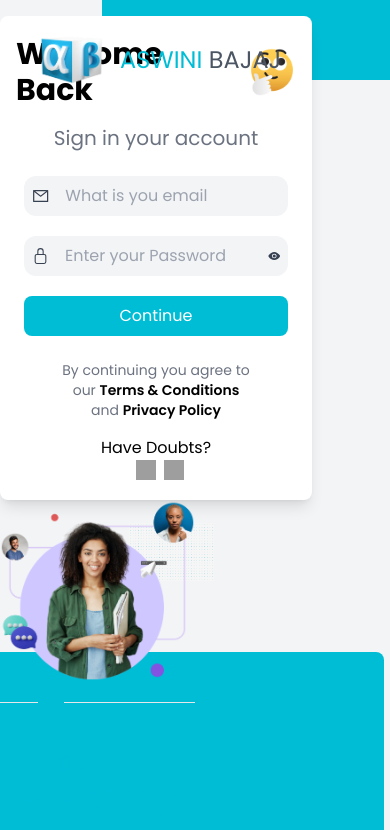
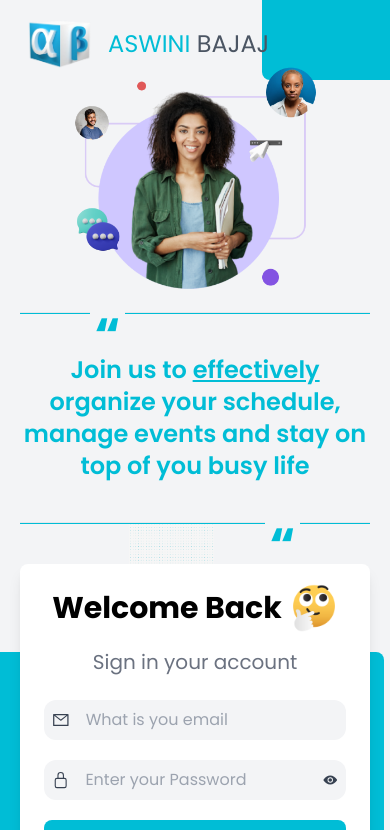
Before and after one commit to bipod-ghosh-lg/student-details-form, a React (Vite) app: page / in a window 390 px wide. Shown: the top 830 px of the page. Built offline with nearby package versions, Linux system fonts and the light colour scheme; grey boxes are pictures that could not be loaded.

Commit message:
done for both screen

```diff
--- a/src/components/login/Login.jsx
+++ b/src/components/login/Login.jsx
@@ -25,13 +25,13 @@ const Login = () => {
   };
 
   return (
-    <div className="h-full bg-gray-100 min-h-screen w-screen md:px-12 xl:px-32 2xl:px-40 py-4 md:py-12 2xl:py-10 flex flex-col md:flex-row justify-between overflow-hidden">
-      <div className="absolute top-0 right-0 h-20 w-72 rounded-bl-lg bg-[#00BDD6]" />
+    <div className="h-full bg-gray-100 min-h-screen w-screen px-5 md:px-12 xl:px-32 2xl:px-40 py-4 md:py-12 2xl:py-10 gap-10 md:gap-0 flex flex-col-reverse md:flex-row justify-between overflow-hidden">
+      <div className="absolute top-0 right-0 h-20 w-32 md:w-72 rounded-bl-lg bg-[#00BDD6]" />
       <div className="absolute bottom-0 left-0 h-48 2xl:h-60 w-96 rounded-tr-lg bg-[#00BDD6] " />
       <div className="absolute bottom-[18%] left-[33%] 2xl:left-[25%] h-[20vh] w-[22%]">
         <img src={LoginDotElement} alt="" className="bg-inherit" />
       </div>
-      <div className=" absolute top-7 left-10 z-30 flex items-center justify-start gap-4">
+      <div className=" absolute top-3 md:top-7 left-7 md:left-10 z-30 flex items-center justify-start gap-4">
         <div className="w-16 h-16 flex items-center ">
           <img src={logo} alt="" />
         </div>
@@ -41,7 +41,7 @@ const Login = () => {
       </div>
 
       <div className="h-auto w-full flex flex-col justify-center items-start gap-4  ">
-        <div className=" h-full bg-white max-h-[70%] w-[80%] z-20 md:w-[70%] xl:w-[60%] 2xl:w-[50%] relative  flex flex-col justify-center items-center rounded-lg shadow-lg  gap-4 xl:gap-5  px-4 py-5 xl:py-5 ">
+        <div className=" h-full bg-white max-h-[70%] w-full  z-20 md:w-[70%] xl:w-[60%] 2xl:w-[50%] relative  flex flex-col justify-center items-center rounded-lg shadow-lg  gap-4 xl:gap-5  px-4 py-5 xl:py-5 ">
           <div className="w-full flex flex-col justify-around items-center gap-4">
             <div className="flex gap-2 items-center">
               <h1 className=" text-3xl font-bold">Welcome Back</h1>
@@ -102,9 +102,9 @@ const Login = () => {
           </div>
         </div>
       </div>
-      <div className="h-full w-[50%] flex flex-col gap-5 justify-center items-end  z-10   ">
-        <div className=" w-[100%]   ">
-          <img src={loginHeroImg} alt="" className=" object-contain" />
+      <div className="h-full w-full md:w-[50%] flex flex-col gap-5 justify-center items-end mt-12 md:mt-0  z-10   ">
+        <div className=" w-[100%] flex justify-center">
+          <img src={loginHeroImg} alt="" className=" object-contain h-[70%] md:h-full w-[70%] md:w-full"  />
         </div>
         <div className="w-full flex flex-col  gap-10 justify-between items-center text-[#00BDD6]">
           <div className="w-full flex justify-between items-center relative">
@@ -113,7 +113,7 @@ const Login = () => {
             <hr className="w-[70%] bg-[#00BDD6] h-[2px]" />
           </div>
           <div className=" w-full text-[#00BDD6]">
-            <p className="text-3xl font-semibold text-center">
+            <p className="text-2xl lg:text-3xl font-semibold text-center">
               Join us to <span className=" underline">effectively</span>{" "}
               organize your schedule, manage events and stay on top of you busy
               life
```
